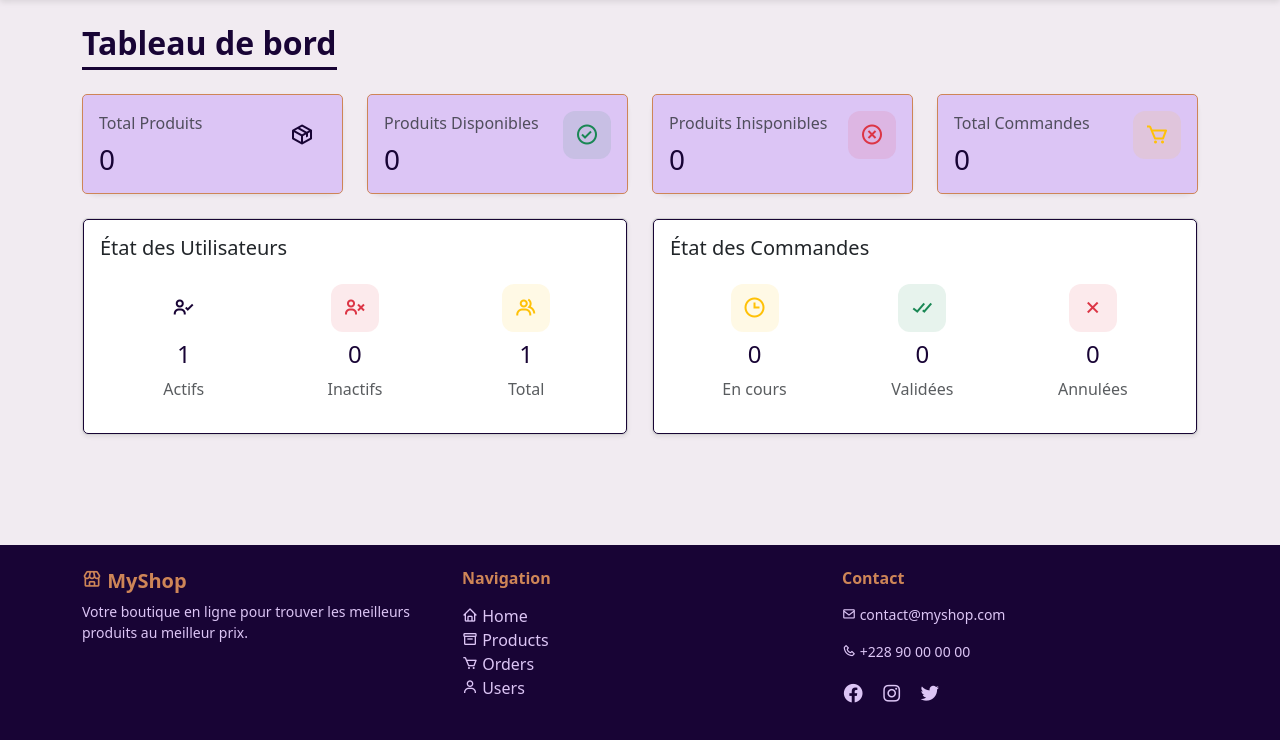
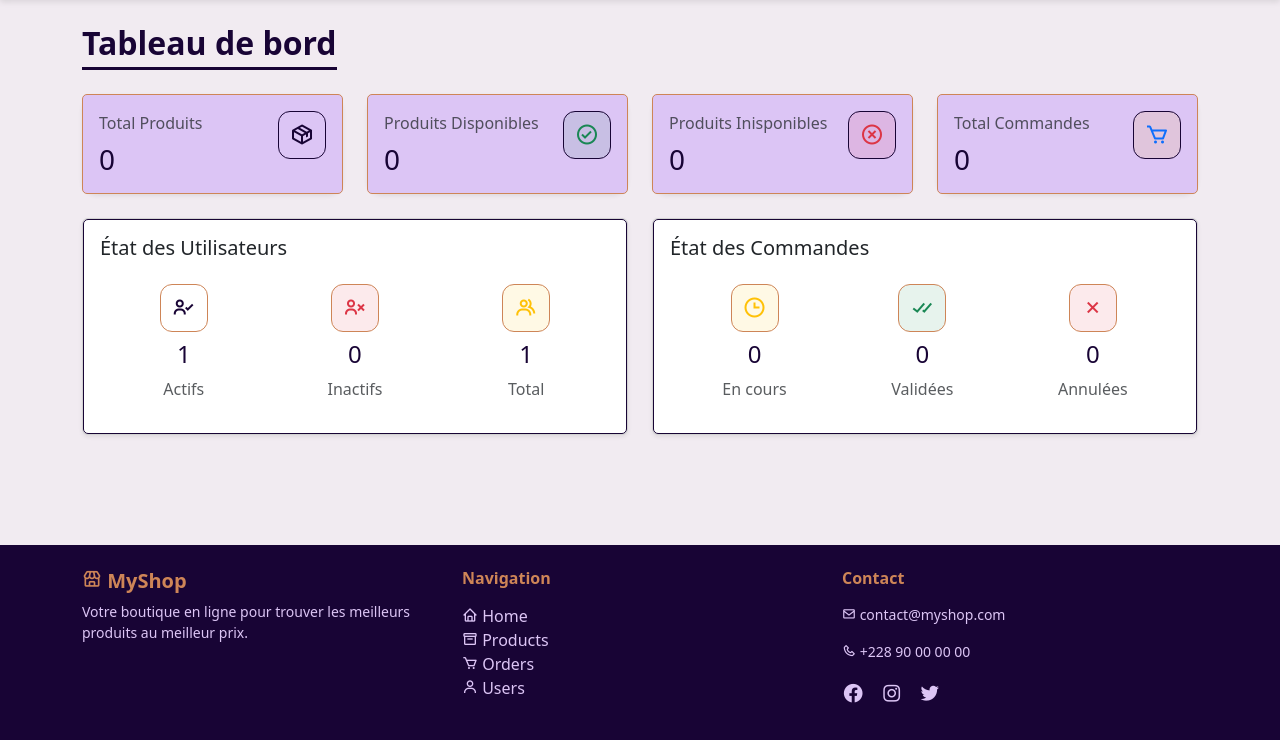
Before and after one commit to henocn/shopping, a PHP site: page /management/dashboard.php in a window 1280 px wide. Shown: the part 60-800 px from the top of the page. Run offline with PHP 8.4, Linux system fonts and the light colour scheme; data comes from the database, SQL or seed files in the repository; data that the repository does not hold is empty.

Commit message:
add border to dashboard icons and sections

```diff
--- a/assets/css/index.css
+++ b/assets/css/index.css
@@ -72,11 +72,11 @@ h1, h2, h3, h4, h5, h6 {
 
 
 .border-style-1 {
-    border: 1px solid var(--purple);
+    border: 1.5px solid var(--purple);
     border-radius: 5px;
 
   }
 .border-style-2 {
-    border: 1px solid var(--primary);
+    border: 1.5px solid var(--primary);
     border-radius: 5px;
 }
--- a/management/dashboard.php
+++ b/management/dashboard.php
@@ -93,7 +93,7 @@ $canceledOrders = $orderObj->getOrdersByStatus('canceled');
                                     <p class="text-muted mb-2">Total Produits</p>
                                     <h3 class="mb-0"><?php echo $totalProducts; ?></h3>
                                 </div>
-                                <div class="stat-icon bg-purple-light">
+                                <div class="stat-icon bg-purple-light border-style-1">
                                     <i class='bx bx-package' style="color: var(--purple); font-size: 24px;"></i>
                                 </div>
                             </div>
@@ -108,7 +108,7 @@ $canceledOrders = $orderObj->getOrdersByStatus('canceled');
                                     <p class="text-muted mb-2">Produits Disponibles</p>
                                     <h3 class="mb-0"><?php echo $availableProducts; ?></h3>
                                 </div>
-                                <div class="stat-icon bg-success-light">
+                                <div class="stat-icon bg-success-light border-style-1">
                                     <i class='bx bx-check-circle' style="color: var(--bs-success); font-size: 24px;"></i>
                                 </div>
                             </div>
@@ -123,7 +123,7 @@ $canceledOrders = $orderObj->getOrdersByStatus('canceled');
                                     <p class="text-muted mb-2">Produits Inisponibles</p>
                                     <h3 class="mb-0"><?php echo $unavailableProducts; ?></h3>
                                 </div>
-                                <div class="stat-icon bg-danger-light">
+                                <div class="stat-icon bg-danger-light border-style-1">
                                     <i class='bx bx-x-circle' style="color: var(--bs-danger); font-size: 24px;"></i>
                                 </div>
                             </div>
@@ -138,8 +138,8 @@ $canceledOrders = $orderObj->getOrdersByStatus('canceled');
                                     <p class="text-muted mb-2">Total Commandes</p>
                                     <h3 class="mb-0"><?php echo $totalOrders; ?></h3>
                                 </div>
-                                <div class="stat-icon bg-warning-light">
-                                    <i class='bx bx-cart' style="color: var(--bs-warning); font-size: 24px;"></i>
+                                <div class="stat-icon bg-warning-light border-style-1">
+                                    <i class='bx bx-cart' style="color: var(--bs-blue); font-size: 24px;"></i>
                                 </div>
                             </div>
                         </div>
@@ -155,21 +155,21 @@ $canceledOrders = $orderObj->getOrdersByStatus('canceled');
                             <h5 class="card-title mb-4">État des Utilisateurs</h5>
                             <div class="d-flex justify-content-around text-center">
                                 <div>
-                                    <div class="stat-icon mx-auto bg-purple-light mb-2">
+                                    <div class="stat-icon mx-auto bg-purple-light mb-2 border-style-2">
                                         <i class='bx bx-user-check' style="color: var(--purple); font-size: 24px;"></i>
                                     </div>
                                     <h4><?php echo $activeUsers; ?></h4>
                                     <p class="text-muted">Actifs</p>
                                 </div>
                                 <div>
-                                    <div class="stat-icon mx-auto bg-danger-light mb-2">
+                                    <div class="stat-icon mx-auto bg-danger-light mb-2 border-style-2">
                                         <i class='bx bx-user-x' style="color: var(--bs-danger); font-size: 24px;"></i>
                                     </div>
                                     <h4><?php echo $inactiveUsers; ?></h4>
                                     <p class="text-muted">Inactifs</p>
                                 </div>
                                 <div>
-                                    <div class="stat-icon mx-auto bg-warning-light mb-2">
+                                    <div class="stat-icon mx-auto bg-warning-light mb-2 border-style-2">
                                         <i class='bx bx-group' style="color: var(--bs-warning); font-size: 24px;"></i>
                                     </div>
                                     <h4><?php echo $totalUsers; ?></h4>
@@ -186,21 +186,21 @@ $canceledOrders = $orderObj->getOrdersByStatus('canceled');
                             <h5 class="card-title mb-4">État des Commandes</h5>
                             <div class="d-flex justify-content-around text-center">
                                 <div>
-                                    <div class="stat-icon mx-auto bg-warning-light mb-2">
+                                    <div class="stat-icon mx-auto bg-warning-light mb-2 border-style-2">
                                         <i class='bx bx-time' style="color: var(--bs-warning); font-size: 24px;"></i>
                                     </div>
                                     <h4><?php echo $processingOrders; ?></h4>
                                     <p class="text-muted">En cours</p>
                                 </div>
                                 <div>
-                                    <div class="stat-icon mx-auto bg-success-light mb-2">
+                                    <div class="stat-icon mx-auto bg-success-light mb-2 border-style-2">
                                         <i class='bx bx-check-double' style="color: var(--bs-success); font-size: 24px;"></i>
                                     </div>
                                     <h4><?php echo $validatedOrders; ?></h4>
                                     <p class="text-muted">Validées</p>
                                 </div>
                                 <div>
-                                    <div class="stat-icon mx-auto bg-danger-light mb-2">
+                                    <div class="stat-icon mx-auto bg-danger-light mb-2 border-style-2">
                                         <i class='bx bx-x' style="color: var(--bs-danger); font-size: 24px;"></i>
                                     </div>
                                     <h4><?php echo $canceledOrders; ?></h4>
```
